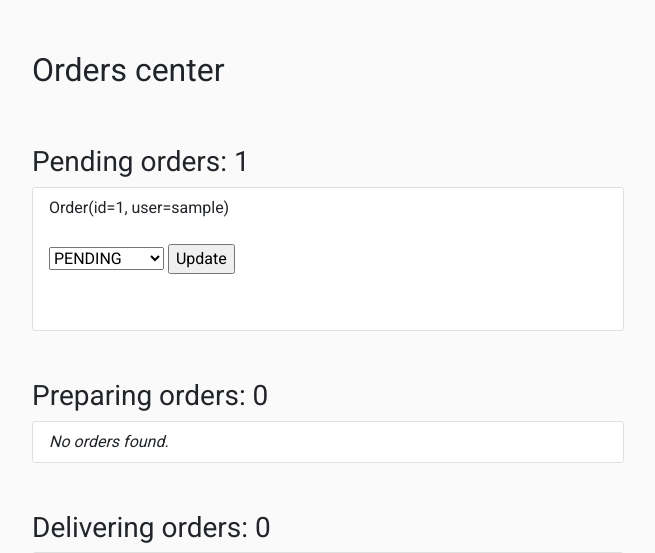
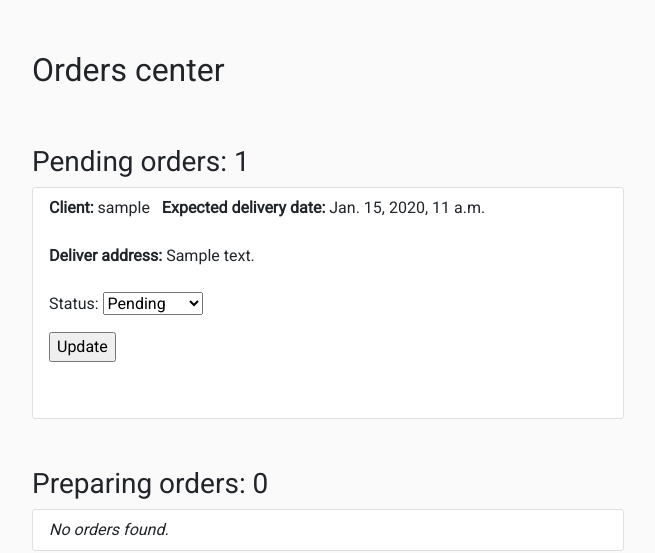
Before and after one commit to SergiGirabet/PyOli, a Django app: page /backoffice/ in a window 1280 px wide. Shown: the part 163-716 px from the top of the page, without its empty margins (16-671 px from the left). Run offline with Django 3.2, Linux system fonts and the light colour scheme; tables that the repository leaves empty hold one stand-in row (values such as "Sample post"); some libraries are stand-ins or nearby versions.

Commit message:
backoffice is fully operative

```diff
--- a/booking_manager/forms.py
+++ b/booking_manager/forms.py
@@ -1,6 +1,6 @@
 from django import forms
 
-from booking_manager.models import ProductOrder, Booking
+from booking_manager.models import ProductOrder, Booking, Order
 
 
 class DeliveryForm(forms.ModelForm):
@@ -19,3 +19,9 @@ class BookingForm(forms.ModelForm):
     class Meta:
         model = Booking
         fields = ['people_number', 'date']
+
+
+class OrderForm(forms.ModelForm):
+    class Meta:
+        model = Order
+        fields = ['status']
--- a/booking_manager/templates/backoffice.html
+++ b/booking_manager/templates/backoffice.html
@@ -1,6 +1,5 @@
 {% extends "base.html" %}
 {% block content %}
-    {% csrf_token %}
     <h1>Backoffice</h1>
     <br> <br>
     <h2>Orders center</h2>
@@ -12,17 +11,16 @@
                 <ul class="list-group list-group-flush">
                     {% for pending_order in pending %}
                         <li class="list-group-item">
-                            <form method="post" action="add/addlogic">
+                            <form method="post" action="{% url 'order_update_status' pk=pending_order.id %}">
+                                {% csrf_token %}
                                 <label for="status">
-                                    {{ pending_order }}
+                                    <b>Client:</b> {{ pending_order.order_user }} &nbsp
+                                    <b>Expected delivery date:</b> {{ pending_order.expected_delivery_date }}
+                                    <br><br>
+                                    <b>Deliver address:</b> {{ pending_order.deliver_address }}
                                 </label>
                                 <br><br>
-                                <select name="status" id="status">
-                                    <option value="PENDING">PENDING</option>
-                                    <option value="PREPARING">PREPARING</option>
-                                    <option value="DELIVERING">DELIVERING</option>
-                                    <option value="COMPLETED">COMPLETED</option>
-                                </select>
+                                {{ form.as_p }}
                                 <input type="submit" value="Update">
                             </form>
                             <br> <br>
@@ -38,19 +36,46 @@
                 <div class="card col-6">
                     <ul class="list-group list-group-flush">
                         {% for preparing_order in preparing %}
-                            <li class="list-group-item">{{ preparing_order }}</li>
-                        {% empty %}
+                            <li class="list-group-item">
+                                <form method="post" action="{% url 'order_update_status' pk=preparing_order.id %}">
+                                    {% csrf_token %}
+                                    <label for="status">
+                                        <b>Client:</b> {{ preparing_order.order_user }} &nbsp
+                                        <b>Expected delivery date:</b> {{ preparing_order.expected_delivery_date }}
+                                        <br><br>
+                                        <b>Deliver address:</b> {{ preparing_order.deliver_address }}
+                                    </label>
+                                    <br><br>
+                                    {{ form.as_p }}
+                                    <input type="submit" value="Update">
+                                </form>
+                                <br> <br>
+                            </li>                        {% empty %}
                             <li class="list-group-item"><i>No orders found.</i></li>
                         {% endfor %}
                     </ul>
+                </div>
             </div>
             <br> <br>
             <h3>Delivering orders: {{ delivering | length }}</h3>
             <div class="card col-6">
                 <ul class="list-group list-group-flush">
                     {% for delivering_order in delivering %}
-                            <li class="list-group-item">{{ delivering_order }}</li>
-                        {% empty %}
+                        <li class="list-group-item">
+                            <form method="post" action="{% url 'order_update_status' pk=delivering_order.id %}">
+                                {% csrf_token %}
+                                <label for="status">
+                                    <b>Client:</b> {{ delivering_order.order_user }} &nbsp
+                                    <b>Expected delivery date:</b> {{ delivering_order.expected_delivery_date }}
+                                    <br><br>
+                                    <b>Deliver address:</b> {{ delivering_order.deliver_address }}
+                                </label>
+                                <br><br>
+                                {{ form.as_p }}
+                                <input type="submit" value="Update">
+                            </form>
+                            <br> <br>
+                        </li>                    {% empty %}
                         <li class="list-group-item"><i>No orders found.</i></li>
                     {% endfor %}
                 </ul>
@@ -65,7 +90,11 @@
         <div class="card col-6">
             <ul class="list-group list-group-flush">
                 {% for booking in bookings %}
-                        <li class="list-group-item">{{ booking }}</li>
+                    <li class="list-group-item">
+                        <b>Client:</b> {{ booking.booking_user }} &nbsp;&nbsp;&nbsp;&nbsp;
+                        <b>Reserved table:</b> {{ booking.reserved_table }} &nbsp;&nbsp;&nbsp;&nbsp;
+                        <b>Date:</b> {{ booking.date.time }}
+                    </li>
                 {% empty %}
                     <li class="list-group-item"><i>No bookings found.</i></li>
                 {% endfor %}
--- a/booking_manager/urls.py
+++ b/booking_manager/urls.py
@@ -1,6 +1,6 @@
 from django.urls import path
 from .views import Home, Login, Register, ProfileView, DeliveryView, Backoffice, AddressCreate, \
-    AddressDelete, AddressEdit, BookingCreate, BookingDelete, BookingUpdate
+    AddressDelete, AddressEdit, BookingCreate, BookingDelete, BookingUpdate, OrderUpdateStatus
 from django.contrib.auth.views import LogoutView
 
 urlpatterns = [
@@ -9,6 +9,7 @@ urlpatterns = [
     path('logout/', LogoutView.as_view(next_page="home"), name="logout"),
     path('login/', Login.as_view(), name="login"),
     path('backoffice/', Backoffice.as_view(), name="backoffice"),
+    path('orderupdatestatus/<int:pk>', OrderUpdateStatus.as_view(), name="order_update_status"),
     path('profile/', ProfileView.as_view(), name="profile"),
     path('delivery/', DeliveryView.as_view(), name="delivery"),
     path('book/', BookingCreate.as_view(), name="book"),
--- a/booking_manager/views.py
+++ b/booking_manager/views.py
@@ -8,10 +8,12 @@ from django.http import HttpResponseRedirect
 from django.shortcuts import redirect
 from django.utils import timezone
 from django.utils.timezone import make_aware
-from django.views.generic import FormView, TemplateView, CreateView, ListView, DeleteView, UpdateView
+from django.views.generic import FormView, TemplateView, CreateView, DeleteView, UpdateView
 from django.contrib.auth.views import LoginView
 from django.contrib.auth.forms import UserCreationForm
 from django.urls import reverse_lazy
+from django.views.generic.edit import BaseFormView
+
 from booking_manager.forms import *
 from booking_manager.models import Order, Booking, Product, ProductOrder, Address, Table
 
@@ -152,6 +154,7 @@ class Backoffice(TemplateView):
     # Manage orders, bookings and products ??? We can do it with admin interface
     # TODO: orders by state ?? And show a counter of the orders by state.
     template_name = "backoffice.html"
+    form_class = OrderForm
 
     def get_context_data(self, **kwargs):
         context = super().get_context_data(**kwargs)
@@ -164,8 +167,19 @@ class Backoffice(TemplateView):
         context["bookings"] = Booking.objects.filter(date__year=today.year,
                                                      date__month=today.month,
                                                      date__day=today.day).order_by('date')
+        context["form"] = OrderForm()
+        return context
 
-        return context
+
+class OrderUpdateStatus(BaseFormView):
+    form_class = OrderForm
+    success_url = reverse_lazy('backoffice')
+
+    def form_valid(self, form):
+        order = Order.objects.get(pk=self.kwargs["pk"])
+        order.status = form.cleaned_data["status"]
+        order.save()
+        return super().form_valid(form)
 
 
 class BookingCreate(FormView):
```
Also changed, not shown: booking_manager/templates/profile.html (+7 -4 lines). Lines whose indentation alone changed are shown as unchanged.
